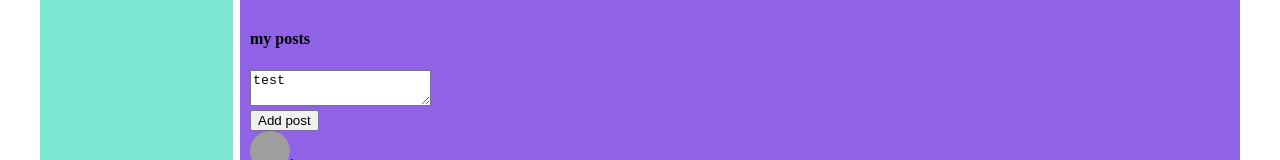
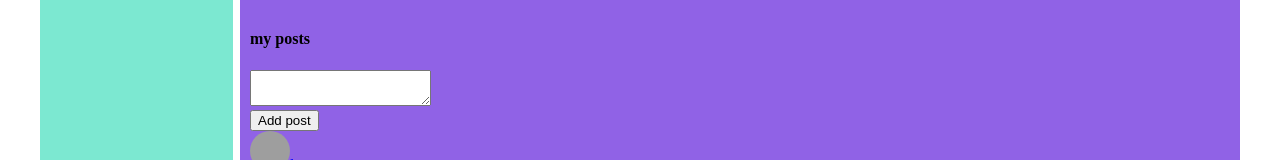
Before and after one commit to a-lysohub/network, a React (Create React App) app: page /profile in a window 1280 px wide. Shown: the part 379-539 px from the top of the page. Built offline with nearby package versions, Linux system fonts and the light colour scheme; grey boxes are pictures that could not be loaded.

Commit message:
lesson 35

```diff
--- a/src/App.js
+++ b/src/App.js
@@ -1,9 +1,11 @@
+import { BrowserRouter, Route } from "react-router-dom";
+
 import "./App.css";
+
 import Header from "./components/Header/Header";
 import Navbar from "./components/Navbar/Navbar";
 import Dialogs from "./components/Dialogs/Dialogs";
 import Profile from "./components/Profile/Profile";
-import { BrowserRouter, Route } from "react-router-dom";
 
 const App = (props) => {
     const navbar = props.state.mainPage.navBar;
@@ -17,9 +19,10 @@ const App = (props) => {
                         path="/profile"
                         render={() => (
                             <Profile
-                                state={props.state.profilePage}
-                                addPost={props.addPost}
+                                profilePage={props.state.profilePage}
                                 newPostText={props.newPostText}
+                                updateNewPostText={props.updateNewPostText}
+                                addNewPost={props.addNewPost}
                             />
                         )}
                     />
--- a/src/Redux/State.js
+++ b/src/Redux/State.js
@@ -1,6 +1,8 @@
-import { renrenderEntireTree } from "../render";
+let rerenderEntireTree = () => {
+    console.log('State was changed')
+}
 
-const state = {
+export const state = {
     profilePage: {
         postsData: [
             { id: "1", message: "love you", likes: "20" },
@@ -9,63 +11,54 @@ const state = {
             { id: "4", message: "=)", likes: "21" },
             { id: "5", message: ":)", likes: "0" },
         ],
-        newPostText: "test",
+        newPostText: "",
     },
     messagePage: {
         dialogData: [
             {
                 id: "1",
                 name: "Alona",
-                ava:
-                    "https://images.freeimages.com/images/premium/small-comps/5488/54880574-profile-icon-female-avatar-woman-portrait.jpg",
+                ava: "https://images.freeimages.com/images/premium/small-comps/5488/54880574-profile-icon-female-avatar-woman-portrait.jpg",
             },
             {
                 id: "2",
                 name: "Sasha",
-                ava:
-                    "https://media.istockphoto.com/vectors/default-avatar-profile-icon-gray-placeholder-photo-vector-id844058816?b=1&k=6&m=844058816&s=612x612&w=0&h=pctweaZOB-hD1VNfAxDJvzsIajhEe81ajHvfAW-tq0o=",
+                ava: "https://media.istockphoto.com/vectors/default-avatar-profile-icon-gray-placeholder-photo-vector-id844058816?b=1&k=6&m=844058816&s=612x612&w=0&h=pctweaZOB-hD1VNfAxDJvzsIajhEe81ajHvfAW-tq0o=",
             },
             {
                 id: "3",
                 name: "Max",
-                ava:
-                    "https://image.freepik.com/free-vector/profile-icon-male-avatar-hipster-man-wear-headphones_48369-8728.jpg",
+                ava: "https://image.freepik.com/free-vector/profile-icon-male-avatar-hipster-man-wear-headphones_48369-8728.jpg",
             },
             {
                 id: "4",
                 name: "Leha",
-                ava:
-                    "https://previews.123rf.com/images/metelsky/metelsky1809/metelsky180900233/109815470-man-avatar-profile-male-face-icon-vector-illustration-.jpg",
+                ava: "https://previews.123rf.com/images/metelsky/metelsky1809/metelsky180900233/109815470-man-avatar-profile-male-face-icon-vector-illustration-.jpg",
             },
             {
                 id: "5",
                 name: "Stasik",
-                ava:
-                    "https://st2.depositphotos.com/1006318/5909/v/950/depositphotos_59095529-stock-illustration-profile-icon-male-avatar.jpg",
+                ava: "https://st2.depositphotos.com/1006318/5909/v/950/depositphotos_59095529-stock-illustration-profile-icon-male-avatar.jpg",
             },
             {
                 id: "6",
                 name: "Kesha",
-                ava:
-                    "https://cdn1.iconfinder.com/data/icons/avatars-55/100/avatar_profile_user_music_headphones_shirt_cool-512.png",
+                ava: "https://cdn1.iconfinder.com/data/icons/avatars-55/100/avatar_profile_user_music_headphones_shirt_cool-512.png",
             },
             {
                 id: "7",
                 name: "Vlad",
-                ava:
-                    "https://encrypted-tbn0.gstatic.com/images?q=tbn:ANd9GcT5x8eZ7q-2f-2fwAq3YM6gOFvnluVPvEZ5aw&usqp=CAU",
+                ava: "https://encrypted-tbn0.gstatic.com/images?q=tbn:ANd9GcT5x8eZ7q-2f-2fwAq3YM6gOFvnluVPvEZ5aw&usqp=CAU",
             },
             {
                 id: "8",
                 name: "Yurka",
-                ava:
-                    "https://previews.123rf.com/images/metelsky/metelsky1809/metelsky180900233/109815470-man-avatar-profile-male-face-icon-vector-illustration-.jpg",
+                ava: "https://previews.123rf.com/images/metelsky/metelsky1809/metelsky180900233/109815470-man-avatar-profile-male-face-icon-vector-illustration-.jpg",
             },
             {
                 id: "9",
                 name: "Romka",
-                ava:
-                    "https://img2.freepng.ru/20180612/ih/kisspng-computer-icons-avatar-user-profile-clip-art-5b1f69f0e68650.4078880515287853929442.jpg",
+                ava: "https://img2.freepng.ru/20180612/ih/kisspng-computer-icons-avatar-user-profile-clip-art-5b1f69f0e68650.4078880515287853929442.jpg",
             },
         ],
         messagesData: [
@@ -87,14 +80,24 @@ const state = {
     },
 };
 
-export const addPost = (postMessage) => {
-    const newPost = {
-        id: "6",
-        message: postMessage,
-        likes: "0"
-    }
+export const addNewPost = () => {
+    let newPost = {
+        id: 5,
+        message: state.profilePage.newPostText,
+        likesCount: 0,
+    };
     state.profilePage.postsData.push(newPost);
-    renrenderEntireTree(state);
+    state.profilePage.newPostText = "";
+    rerenderEntireTree(state);
 };
 
+export const updateNewPostText = (newText) => {
+    state.profilePage.newPostText = newText;
+    rerenderEntireTree(state);
+};
+
+export const subscribe = (observer) => {
+    rerenderEntireTree = observer;
+}
+
 export default state;
--- a/src/components/Profile/MyPosts/MyPosts.jsx
+++ b/src/components/Profile/MyPosts/MyPosts.jsx
@@ -1,22 +1,20 @@
 import React from "react";
 import classes from "./MyPosts.module.css";
 import Post from "./Post/Post";
-/* import { addPost } from "./Redux/State"; */
 
 const MyPosts = (props) => {
     const postsElements = props.postsData.map((el) => (
-        <Post message={el.message} likeCount={el.likes} />
+        <Post message={el.message} likesCount={el.likes} />
     ));
 
     let newPostEl = React.createRef();
 
-    const addNewPost = () => {
-        const text = newPostEl.current.value;
-        props.addPost(text);
-        newPostEl.current.value = "";
+    const addPost = () => {
+        props.addNewPost();
     };
     const changeNewPost = () => {
-        props.newPostText = newPostEl.current.value;
+        const text = newPostEl.current.value;
+        props.updateNewPostText(text);
     };
 
     return (
@@ -31,7 +29,7 @@ const MyPosts = (props) => {
                     />
                 </div>
                 <div>
-                    <button onClick={addNewPost}>Add post</button>
+                    <button onClick={addPost}>Add post</button>
                 </div>
             </div>
             <div className={classes.postsData}>{postsElements}</div>
--- a/src/components/Profile/MyPosts/Post/Post.jsx
+++ b/src/components/Profile/MyPosts/Post/Post.jsx
@@ -9,7 +9,7 @@ const Post = (props) => {
             ></img>
             {props.message}
             <div>
-                <span>like {props.likeCount}</span>
+                <span>like {props.likesCount}</span>
             </div>
         </div>
     );
--- a/src/components/Profile/Profile.jsx
+++ b/src/components/Profile/Profile.jsx
@@ -6,9 +6,10 @@ const Profile = (props) => {
         <div>
             <ProfileInfo />
             <MyPosts
-                postsData={props.state.postsData}
-                addPost={props.addPost}
-                newPostText={props.state.newPostText}
+                postsData={props.profilePage.postsData}
+                updateNewPostText={props.updateNewPostText}
+                newPostText={props.profilePage.newPostText}
+                addNewPost={props.addNewPost}
             />
         </div>
     );
--- a/src/index.js
+++ b/src/index.js
@@ -1,4 +1,23 @@
-import state from './Redux/State';
-import { renrenderEntireTree } from './render';
+import React from "react";
+import ReactDOM from "react-dom";
 
-renrenderEntireTree(state);
+import "./index.css";
+import App from "./App";
+
+import { addNewPost, updateNewPostText, state, subscribe } from "./Redux/State";
+
+const rerenderEntireTree = (state) => {
+    ReactDOM.render(
+        <React.StrictMode>
+            <App
+                state={state}
+                addNewPost={addNewPost}
+                updateNewPostText={updateNewPostText}
+            />
+        </React.StrictMode>,
+        document.getElementById("root")
+    );
+};
+
+rerenderEntireTree(state);
+subscribe(rerenderEntireTree);
--- a/src/render.js
+++ b/src/render.js
@@ -1,15 +1,17 @@
 import React from 'react';
 import ReactDOM from 'react-dom';
+
 import './index.css';
 import App from './App';
 import reportWebVitals from './reportWebVitals';
-import { addPost } from './Redux/State';
+
+import { addNewPost, updateNewPostText } from './Redux/State';
 
 
-export const renrenderEntireTree = (state) => {
+export const rerenderEntireTree = (state) => {
     ReactDOM.render(
         <React.StrictMode>
-            <App state={state} addPost={addPost} />
+            <App state={state} addNewPost={addNewPost} updateNewPostText={updateNewPostText} />
         </React.StrictMode>,
         document.getElementById("root")
     );
```
Also changed, not shown: 2 other files (tests, documents, lock files or other folders).
